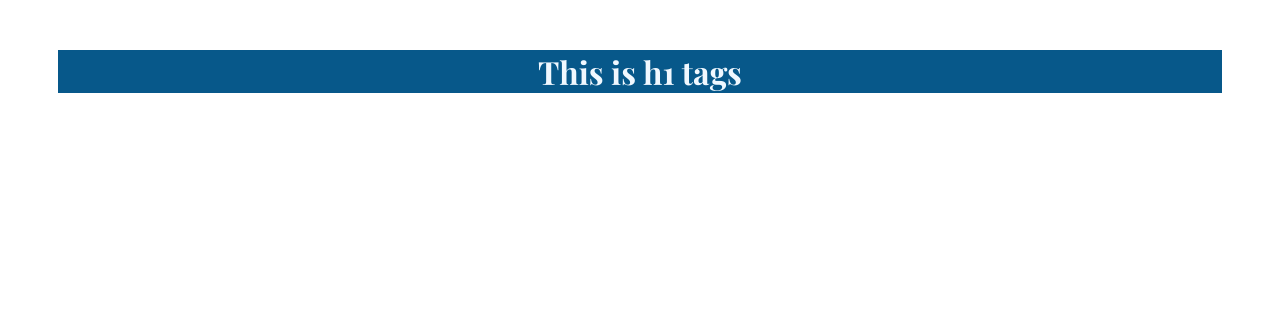
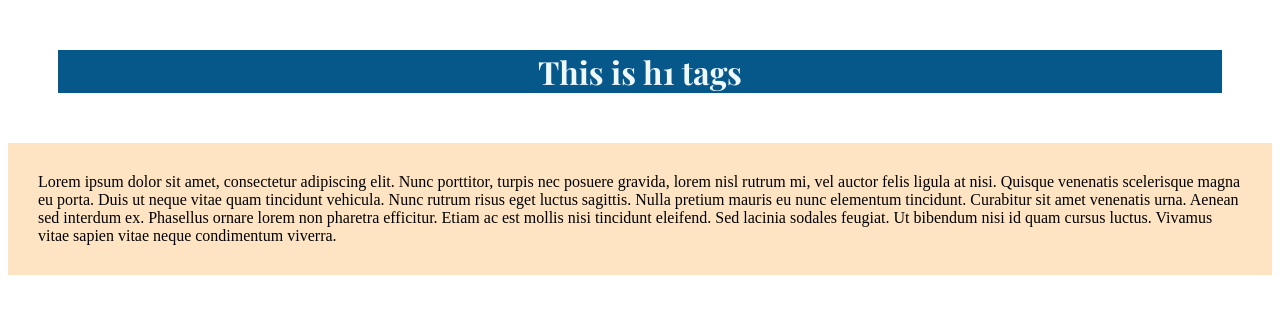
Before and after one commit to DineshHewage/CSS_functions, a plain HTML site: page index.html in a window 1280 px wide. Drawn offline with nearby package versions, Linux system fonts and the light colour scheme; a web font is replaced by a local one.

Commit message:
css chnagers

```diff
--- a/index.html
+++ b/index.html
@@ -8,6 +8,14 @@
 </head>
 <body>
     <h1>This is h1 tags</h1>
+    <p id="p1">
+        Lorem ipsum dolor sit amet, consectetur adipiscing elit. Nunc porttitor,
+        turpis nec posuere gravida, lorem nisl rutrum mi, vel auctor felis ligula at nisi.
+        Quisque venenatis scelerisque magna eu porta. Duis ut neque vitae quam tincidunt vehicula.
+        Nunc rutrum risus eget luctus sagittis. Nulla pretium mauris eu nunc elementum tincidunt. Curabitur sit amet venenatis urna.
+        Aenean sed interdum ex. Phasellus ornare lorem non pharetra efficitur. Etiam ac est mollis nisi tincidunt eleifend.
+        Sed lacinia sodales feugiat. Ut bibendum nisi id quam cursus luctus. Vivamus vitae sapien vitae neque condimentum viverra.
+    </p>
 
 </body>
 </html>
--- a/style.css
+++ b/style.css
@@ -7,3 +7,9 @@ h1{
     font-family: "Playfair Display", serif;
     text-decoration: double;
 }
+
+#p1{
+        background-color: bisque;
+        border: 50px;
+        padding: 30px;
+}
```
